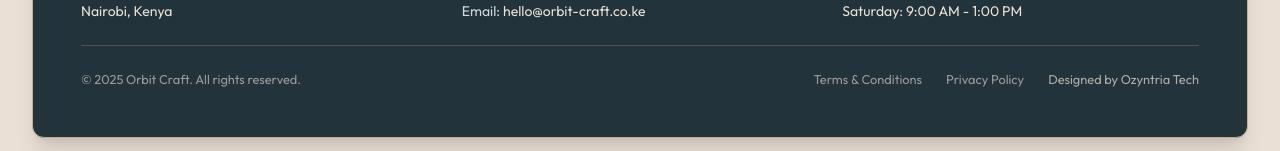
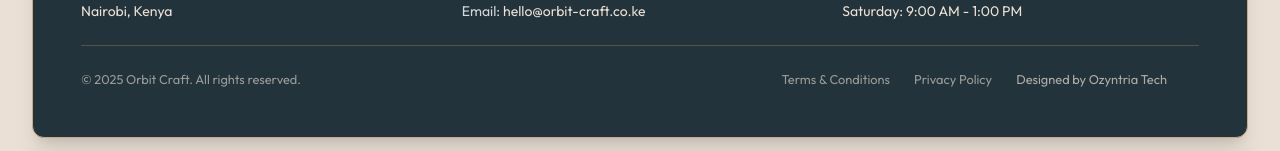
Before and after one commit to dancun48/orbit-craft, a React (Vite) app: page /contact-us in a window 1280 px wide. Shown: the part 1500-1651 px from the top of the page. Built offline with nearby package versions, Linux system fonts and the light colour scheme.

Commit message:
git commit -m "second commit"

```diff
--- a/src/components/Footer.jsx
+++ b/src/components/Footer.jsx
@@ -215,7 +215,7 @@ const Footer = () => {
               &copy; 2025 Orbit Craft. All rights reserved.
             </p>
 
-            <div className="flex flex-wrap justify-center gap-4 lg:gap-6">
+            <div className="flex flex-wrap justify-center gap-4 lg:gap-6 mr-8">
               <a
                 href="#"
                 className="text-[#EAE0D5]/60 hover:text-[#C6AC8F] transition-all duration-300 hover:underline"
```
